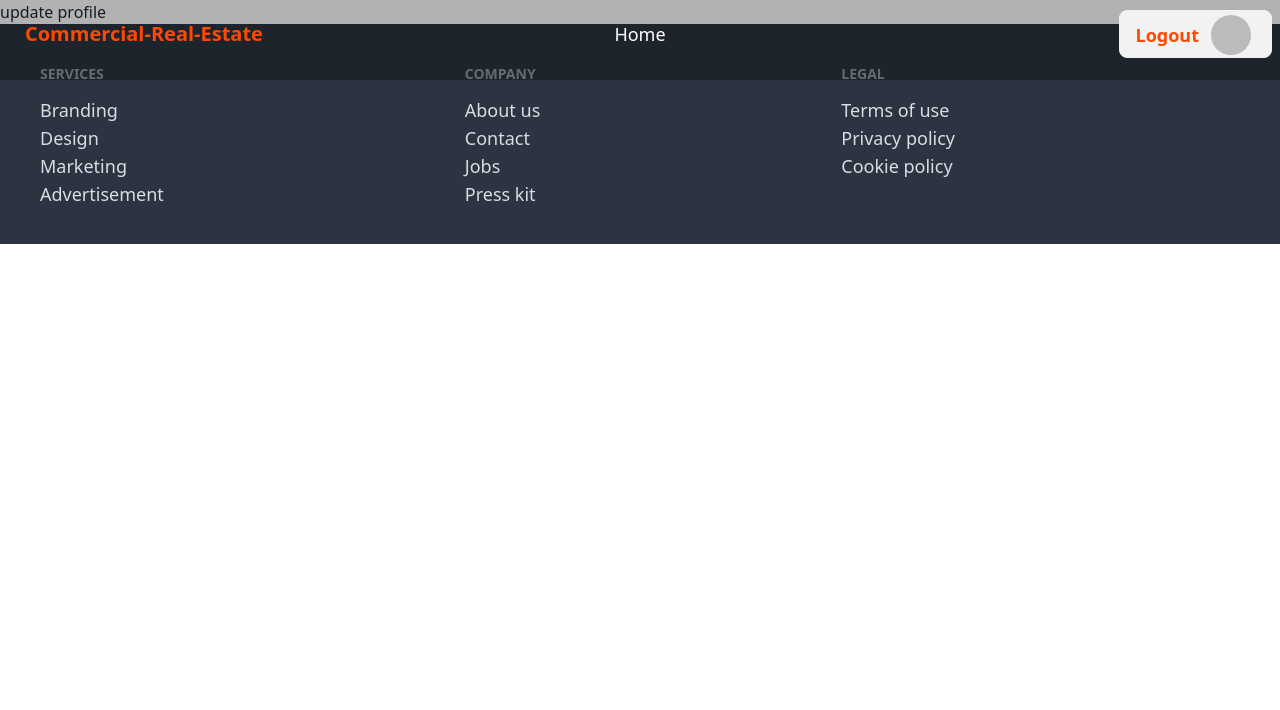
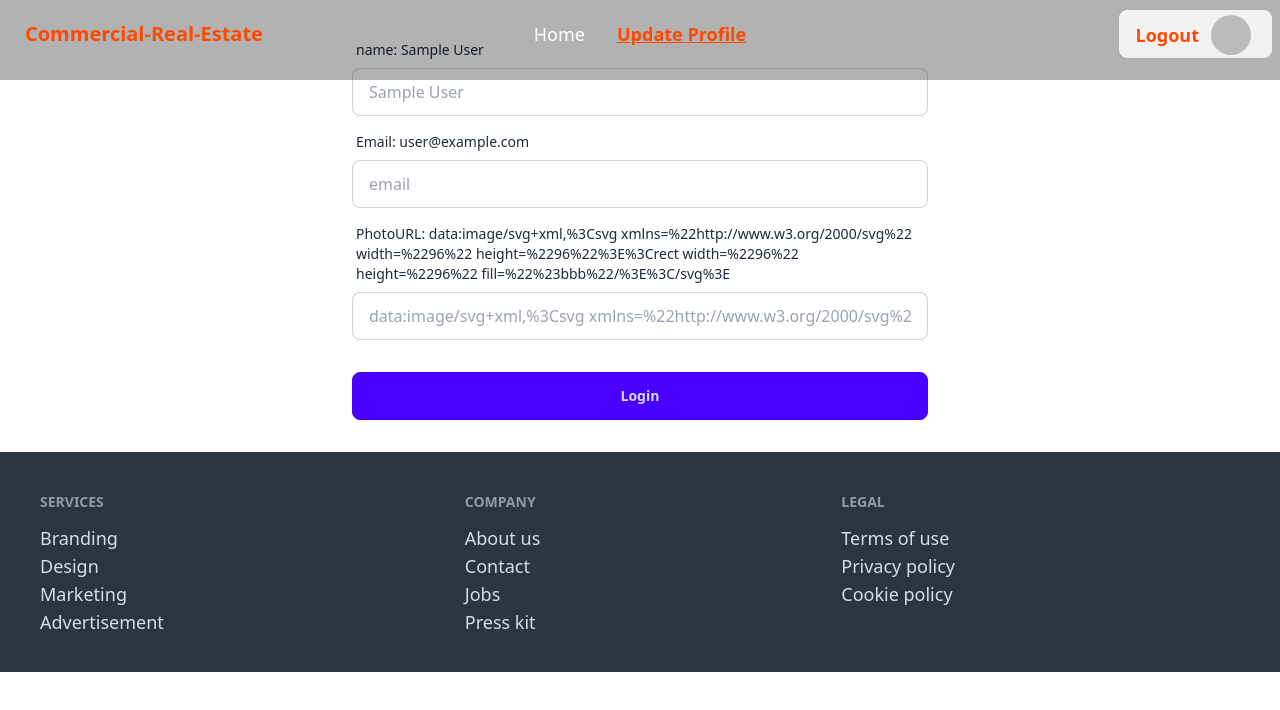
Before and after one commit to shahin2525/commercial-real-estate, a React (Vite) app: page /update-profile in a window 1280 px wide. Shown: the top 710 px of the page. Built offline with nearby package versions, Linux system fonts and the light colour scheme; no server answers; sample sign-in values are in the browser's storage.

Commit message:
add update-profile-route

```diff
--- a/src/components/Navbar/Navbar.jsx
+++ b/src/components/Navbar/Navbar.jsx
@@ -11,9 +11,9 @@ const Navbar = () => {
       <li>
         <NavLink to="/">Home</NavLink>
       </li>
-      {/* <li>
+      <li>
         <NavLink to="/update-profile">Update Profile</NavLink>
-      </li> */}
+      </li>
     </>
   );
   return (
@@ -51,7 +51,6 @@ const Navbar = () => {
         <ul className="menu menu-horizontal px-1">{links}</ul>
       </div>
       <div className="navbar-end">
-        {/* {user && <p>{user.displayName}</p>}  */}
         <div className="tooltip tooltip-left " data-tip={user?.displayName}>
           <button
             className="btn font-bold text-[18px]"
--- a/src/pages/Home/ViewDetailEstate.jsx
+++ b/src/pages/Home/ViewDetailEstate.jsx
@@ -1,4 +1,4 @@
-import { useEffect } from "react";
+import { Helmet } from "react-helmet-async";
 import { useLoaderData, useParams } from "react-router-dom";
 
 const ViewDetailEstate = () => {
@@ -10,29 +10,40 @@ const ViewDetailEstate = () => {
   const dataIds = estates.map((estate) => estate.id);
   const matchId = dataIds.find((dataId) => dataId === idNumber);
   const matchIdData = estates.find((estate) => estate.id === matchId);
-  const { image, status, description, price, location, estate_title } =
-    matchIdData;
-  console.log(location);
+  const {
+    image,
+    status,
+    description,
+    price,
+    location,
+    estate_title,
+    facilities,
+  } = matchIdData;
+  console.log(facilities);
 
   //   console.log(data, id);
 
   return (
-    <div className="hero bg-base-200 min-h-screen">
+    <div className="pt-[90px]">
+      <Helmet>
+        <title>real-estate || View details</title>
+      </Helmet>
+      <div className="hero bg-base-200 min-h-screen border-2 border-green-400">
         <div className="hero-content flex-col lg:flex-row-reverse">
           <img src={image} className="max-w-sm rounded-lg shadow-2xl" />
           <div>
             <h1 className="text-5xl font-bold">{estate_title}</h1>
-          <p className="pt-6">
-            Provident cupiditate voluptatem et in. Quaerat fugiat ut assumenda
-            excepturi exercitationem quasi. In deleniti eaque aut repudiandae et
-            a id nisi.
-          </p>
+            <p className="pt-6">{description}</p>
             <div className="py-3">
               <p>Price:{price}</p>
               <p>Status:{status}</p>
               <p>Location:{location}</p>
+              <p>
+                Facilities:{facilities[0]} ,{facilities[1]}, {facilities[2]}
+              </p>
             </div>
             <button className="btn btn-primary">checked</button>
+          </div>
         </div>
       </div>
     </div>
--- a/src/pages/Login/Login.jsx
+++ b/src/pages/Login/Login.jsx
@@ -3,18 +3,22 @@ import { useForm } from "react-hook-form";
 import { AuthContext } from "../../auth/AuthProvider";
 import { toast } from "react-toastify";
 import { FaEyeSlash, FaRegEye, FaGoogle, FaGithub } from "react-icons/fa";
-import { Link } from "react-router-dom";
+import { Link, useLocation, useNavigate } from "react-router-dom";
+import { Helmet } from "react-helmet-async";
 
 const Login = () => {
   const [showPassword, setShowPassword] = useState(false);
   const [error, setError] = useState("");
+  const navigate = useNavigate();
+  const location = useLocation();
+  console.log(location);
 
-  console.log(error);
+  // console.log(error);
   const { loginUser, googleLogin, githubLogin } = useContext(AuthContext);
 
   const { register, handleSubmit, reset } = useForm();
   const onSubmit = (data) => {
-    console.log(data);
+    // console.log(data);
     const email = data.email;
     const password = data.password;
     setError("");
@@ -22,7 +26,10 @@ const Login = () => {
       .then((userCredential) => {
         // Signed up
         const user = userCredential.user;
+        // <Navigate to="/"></Navigate>;
         toast("user login successfully");
+        navigate(location.state ? location.state : "/");
+
         console.log(user);
       })
       .catch((error) => {
@@ -57,6 +64,10 @@ const Login = () => {
       });
   };
   return (
+    <>
+      <Helmet>
+        <title>real-estate || Login</title>
+      </Helmet>
       <div className="sm:w-3/4 md:w-1/2 mx-auto pt-[90px]">
         {/* <h1 className="text-center">Register page</h1> */}
 
@@ -112,7 +123,10 @@ const Login = () => {
           </div>
           <p className="text-[18px]">
             do not have an account {}
-          <Link className="text-bold text-[18px] text-[#ff4800]" to="/register">
+            <Link
+              className="text-bold text-[18px] text-[#ff4800]"
+              to="/register"
+            >
               Register
             </Link>
           </p>
@@ -135,6 +149,7 @@ const Login = () => {
           </p>
         </form>
       </div>
+    </>
   );
 };
 
--- a/src/pages/Register/Register.jsx
+++ b/src/pages/Register/Register.jsx
@@ -6,6 +6,7 @@ import { FaEyeSlash } from "react-icons/fa6";
 import { Link } from "react-router-dom";
 import { toast } from "react-toastify";
 import "react-toastify/dist/ReactToastify.css";
+import { Helmet } from "react-helmet-async";
 const Register = () => {
   const [showPassword, setShowPassword] = useState(false);
   const [error, setError] = useState("");
@@ -46,6 +47,10 @@ const Register = () => {
     reset();
   };
   return (
+    <>
+      <Helmet>
+        <title>real-estate || Register</title>
+      </Helmet>
       <div className="sm:w-3/4 md:w-1/2 mx-auto pt-[90px]">
         {/* <h1 className="text-center">Register page</h1> */}
 
@@ -75,11 +80,6 @@ const Register = () => {
               className="input input-bordered"
               required
             />
-          {/* <label className="label">
-            <a href="#" className="label-text-alt link link-hover">
-              Forgot password?
-            </a>
-          </label> */}
           </div>
           <div className="form-control relative">
             <label className="label">
@@ -126,6 +126,7 @@ const Register = () => {
           </p>
         </form>
       </div>
+    </>
   );
 };
 
--- a/src/pages/UpdateProfile/UpdateProfile.jsx
+++ b/src/pages/UpdateProfile/UpdateProfile.jsx
@@ -1,7 +1,63 @@
+import { useContext } from "react";
+import { Helmet } from "react-helmet-async";
+import { useForm } from "react-hook-form";
+import { AuthContext } from "../../auth/AuthProvider";
+
 const UpdateProfile = () => {
+  const { user } = useContext(AuthContext);
+  const { register, handleSubmit, reset } = useForm();
+  const onSubmit = (data) => {
+    console.log(data);
+
+    reset();
+  };
+
   return (
-    <div>
-      <h1>update profile</h1>
+    <div className="w-1/2 mx-auto">
+      <Helmet>
+        <title>real-estate || update-profile</title>
+      </Helmet>
+      <form onSubmit={handleSubmit(onSubmit)} className="card-body">
+        <div className="form-control">
+          <label className="label">
+            <span className="label-text">name: {user?.displayName}</span>
+          </label>
+          <input
+            {...register("name")}
+            type="text"
+            placeholder={user?.displayName}
+            className="input input-bordered"
+            required
+          />
+        </div>
+        <div className="form-control">
+          <label className="label">
+            <span className="label-text">Email: {user?.email}</span>
+          </label>
+          <input
+            {...register("email")}
+            type="email"
+            placeholder="email"
+            className="input input-bordered"
+            required
+          />
+        </div>
+        <div className="form-control">
+          <label className="label">
+            <span className="label-text">PhotoURL: {user?.photoURL}</span>
+          </label>
+          <input
+            {...register("photoUrl")}
+            type="text"
+            placeholder={user?.photoURL}
+            className="input input-bordered"
+            required
+          />
+        </div>
+        <div className="form-control mt-6">
+          <button className="btn btn-primary">Login</button>
+        </div>
+      </form>
     </div>
   );
 };
--- a/src/routes/PrivateRoute.jsx
+++ b/src/routes/PrivateRoute.jsx
@@ -1,14 +1,19 @@
 import { useContext } from "react";
 import { AuthContext } from "../auth/AuthProvider";
+import { Navigate, useNavigate } from "react-router-dom";
+// import { Navigate } from "react-router-dom";
 
 // eslint-disable-next-line react/prop-types
 const PrivateRoute = ({ children }) => {
   const { user, loading } = useContext(AuthContext);
+
   if (loading) {
     return <p>loading .....</p>;
   }
   if (user) {
     return children;
+  } else {
+    return <Navigate state={location.pathname} to="/login"></Navigate>;
   }
 };
 
--- a/src/routes/router.jsx
+++ b/src/routes/router.jsx
@@ -6,6 +6,7 @@ import Register from "../pages/Register/Register";
 import ErrorPage from "../pages/Error/ErrorPage";
 import UpdateProfile from "../pages/UpdateProfile/UpdateProfile";
 import ViewDetailEstate from "../pages/Home/ViewDetailEstate";
+import PrivateRoute from "./PrivateRoute";
 const router = createBrowserRouter([
   {
     path: "/",
@@ -27,11 +28,19 @@ const router = createBrowserRouter([
       {
         path: "/estate/:id",
         loader: () => fetch("/estate.json"),
-        element: <ViewDetailEstate></ViewDetailEstate>,
+        element: (
+          <PrivateRoute>
+            <ViewDetailEstate></ViewDetailEstate>
+          </PrivateRoute>
+        ),
       },
       {
         path: "/update-profile",
-        element: <UpdateProfile></UpdateProfile>,
+        element: (
+          <PrivateRoute>
+            <UpdateProfile></UpdateProfile>
+          </PrivateRoute>
+        ),
       },
     ],
   },
```
Lines whose indentation alone changed are shown as unchanged.
